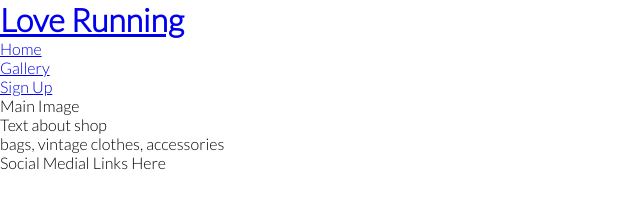
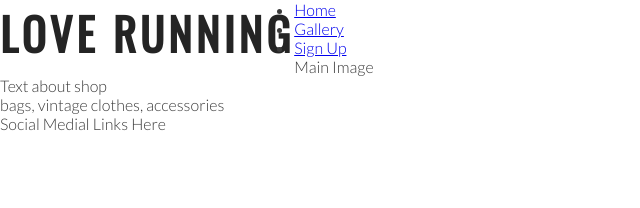
Before and after one commit to Toby7658/Lucys-Lot, a plain HTML site: page index.html in a window 1280 px wide. Shown: the whole page, without its empty margins (0-640 px from the left). Drawn offline with nearby package versions, Linux system fonts and the light colour scheme.

Commit message:
Add style for headings and ,logo

```diff
--- a/assets/css/style.css
+++ b/assets/css/style.css
@@ -8,4 +8,19 @@
 body {
     font-family:lato, sans-serif;
     font-weight: 300;
+    color: #3a3a3a;
 }
+
+/* heading and logo */
+
+h1, h2 {
+    font-family: Oswald, sans-serif;
+    text-transform: uppercase;
+    letter-spacing: 4px;
+    color: #242424;
+}
+
+#logo {
+    float: left;
+    font-size: 280%;
+}
--- a/index.html
+++ b/index.html
@@ -15,7 +15,7 @@
 <body>
     <header>
         <a href="index.html">
-            <h1>Love Running</h1>
+            <h1 id="logo">Love Running</h1>
         </a>
         <nav>
             <ul>
```
